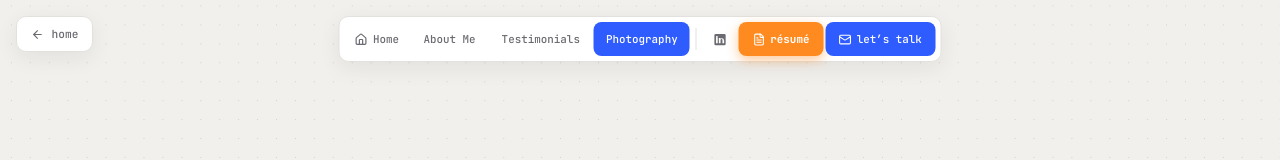
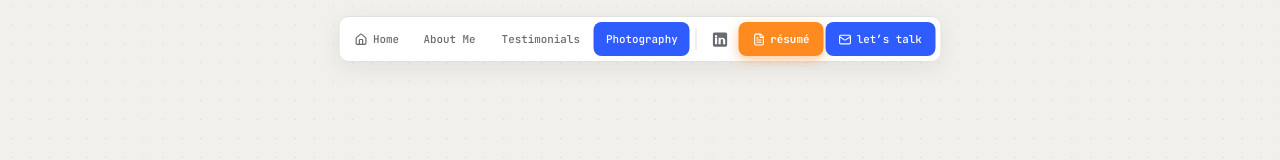
Before and after one commit to savell20/portfolio-react, a React (Vite) app: page /photography in a window 1280 px wide. Shown: the top 160 px of the page. Built offline with nearby package versions, Linux system fonts and the light colour scheme.

Commit message:
Drop top-left BackToCanvas (Home link in navbar already covers it) + bump LinkedIn icon to 19px

```diff
--- a/src/App.jsx
+++ b/src/App.jsx
@@ -1,6 +1,5 @@
 import { useEffect } from 'react'
-import { Routes, Route, useLocation, useNavigate } from 'react-router-dom'
-import { ArrowLeft } from 'lucide-react'
+import { Routes, Route } from 'react-router-dom'
 import Home from './pages/Home'
 import CaseStudy from './pages/CaseStudy'
 import Photography from './pages/Photography'
@@ -13,37 +12,11 @@ import TopNavbar from './components/TopNavbar'
 import ToolsFloater from './components/ToolsFloater'
 import { installClickSounds } from './lib/sound'
 
-function BackToCanvas() {
-  const navigate = useNavigate()
-  return (
-    <button
-      onClick={() => navigate('/')}
-      aria-label="Back to home canvas"
-      style={{
-        position: 'fixed', top: 16, left: 16, zIndex: 9500,
-        display: 'flex', alignItems: 'center', gap: 8,
-        height: 36, padding: '0 0.85rem',
-        background: 'var(--surface)', border: 'var(--border-card)',
-        borderRadius: 'var(--radius-pill)', boxShadow: 'var(--shadow-card)',
-        cursor: 'none', color: 'var(--ink-soft)',
-        fontFamily: 'var(--font-mono)', fontSize: '0.7rem', fontWeight: 500,
-        animation: 'fade-in 0.4s var(--ease) both',
-        transition: 'color 0.18s, background 0.18s, transform 0.18s var(--ease)',
-      }}
-      onMouseEnter={e => { e.currentTarget.style.color = 'var(--accent)'; e.currentTarget.style.transform = 'translateY(-1px)' }}
-      onMouseLeave={e => { e.currentTarget.style.color = 'var(--ink-soft)'; e.currentTarget.style.transform = 'translateY(0)' }}
-    >
-      <ArrowLeft size={13} /> home
-    </button>
-  )
-}
-
 function Chrome() {
-  const { pathname } = useLocation()
-  const onHome = pathname === '/'
+  // Single global chrome on every route. The navbar already has a Home
+  // link, so no separate back button is needed.
   return (
     <>
-      {!onHome && <BackToCanvas />}
       <TopNavbar />
       <ToolsFloater />
     </>
--- a/src/components/TopNavbar.jsx
+++ b/src/components/TopNavbar.jsx
@@ -85,7 +85,7 @@ export default function TopNavbar() {
         onMouseEnter={e => { e.currentTarget.style.background = '#0A66C2'; e.currentTarget.style.color = '#fff' }}
         onMouseLeave={e => { e.currentTarget.style.background = 'transparent'; e.currentTarget.style.color = 'var(--ink-soft)' }}
       >
-        <LinkedinGlyph size={15} />
+        <LinkedinGlyph size={19} />
       </a>
 
       {/* Résumé — eye-catching orange */}
```
